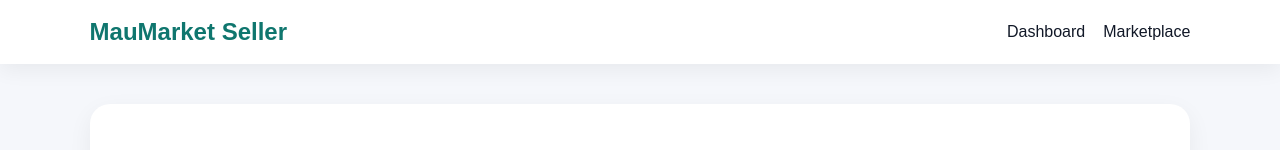
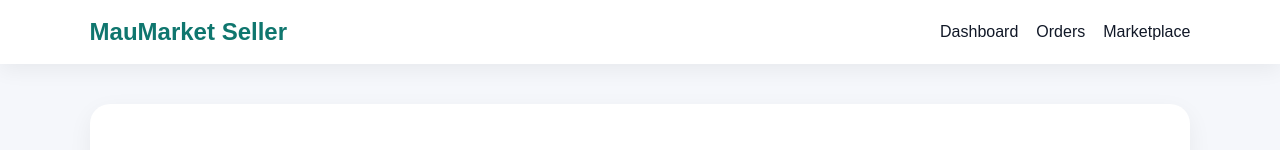
Before and after one commit to mehdi00712/maumarket, a plain HTML site: page seller.html in a window 1280 px wide. Shown: the top 150 px of the page. Drawn offline with Linux system fonts and the light colour scheme; no server answers.

Commit message:
Update seller.html

```diff
--- a/seller.html
+++ b/seller.html
@@ -12,6 +12,7 @@
   <h2>MauMarket Seller</h2>
   <nav>
     <a href="dashboard.html">Dashboard</a>
+    <a href="seller-orders.html">Orders</a>
     <a href="products.html">Marketplace</a>
   </nav>
 </header>
@@ -46,7 +47,6 @@
 
     <input id="itemTitle" placeholder="Title">
     <textarea id="itemDescription" placeholder="Description"></textarea>
-
     <input id="itemPrice" type="number" placeholder="Price in Rs">
     <input id="itemStock" type="number" placeholder="Stock quantity">
 
```
